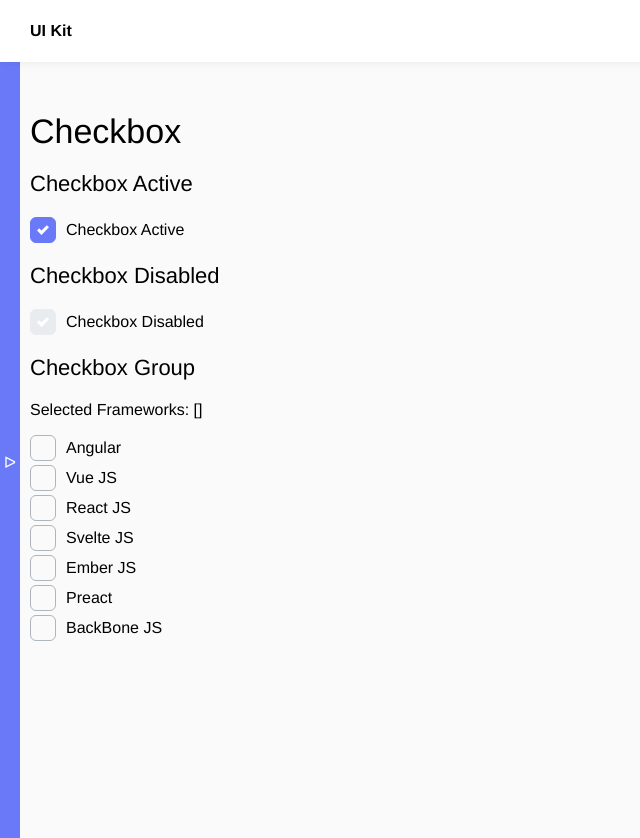
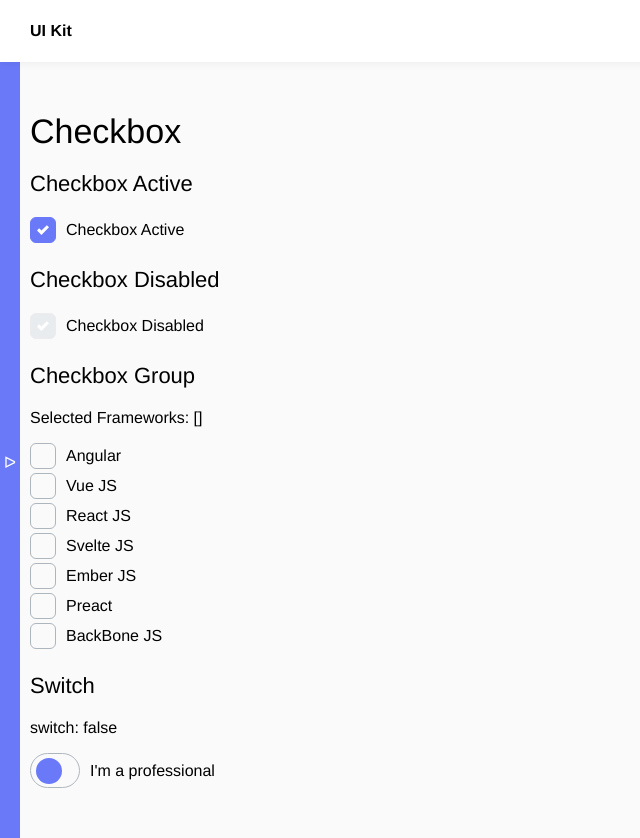
Before and after one commit to human97/Vue-UI-Kit, a Vue app: page /checkbox in a window 1280 px wide. Shown: the whole page, without its empty margins (0-640 px from the left). Before the commit the page ends 800 px from the top, so only its background shows below. Built offline with nearby package versions, Linux system fonts and the light colour scheme.

Commit message:
feat: Add UI switch

```diff
--- a/src/components/UI/AppCheckbox.vue
+++ b/src/components/UI/AppCheckbox.vue
@@ -29,6 +29,10 @@ const props = defineProps({
         type: Boolean,
         default: false
     },
+    type: {
+      type: String,
+      default: 'checkbox'
+    },
 })
 
 const handleClick = (event) => {
@@ -41,8 +45,9 @@ const handleClick = (event) => {
 </script>
 
 <template>
+  <div :class="[{'switch-container': type === 'switch'}]">
     <input
-      class="checkbox"
+      :class="[{'checkbox': type === 'checkbox'}, {'switch': type === 'switch'}]"
       type="checkbox"
       :name="name"
       :id="id"
@@ -56,6 +61,14 @@ const handleClick = (event) => {
     >
         {{ label }}
     </label>
+    <label
+      class="switch__label"
+      :for="id"
+      v-if="type === 'switch'"
+    >
+        {{ label }}
+    </label>
+  </div>
 </template>
 
 <style lang="scss" scoped>
@@ -105,4 +118,58 @@ const handleClick = (event) => {
     border: 1px solid #ECEBED;
   }
 }
+
+.switch {
+	height: 0;
+	width: 0;
+	visibility: hidden;
+  position: absolute;
+  z-index: -1;
+  opacity: 0;
+
+  &-container {
+    display: flex;
+    align-items: center;
+  }
+  &__label {
+    margin-left: 10px;
+  }
+  & + label {
+    cursor: pointer;
+    text-indent: -9999px;
+    width: 50px;
+    height: 35px;
+    background: #fafafa;
+    border: 1px solid #adb5bd;
+    display: block;
+    border-radius: 100px;
+    position: relative;
+    &:after {
+      content: "";
+      position: absolute;
+      top: 50%;
+      left: 5px;
+      width: 26px;
+      height: 26px;
+      background: #fff;
+      background: var(--primary);
+      border-radius: 90px;
+      transition: 0.3s;
+      transform: translateY(-50%);
+      }
+  }
+  &:checked {
+    & + label {
+      background: var(--primary);
+      &:after {
+        background: #fff;
+        left: calc(100% - 5px);
+        transform: translateX(-100%) translateY(-50%);
+      }
+      &:active:after {
+        width: 33px;
+      }
+    }
+  }
+}
 </style>
--- a/src/views/CheckboxView.vue
+++ b/src/views/CheckboxView.vue
@@ -17,6 +17,8 @@ const frameworksList = ref([
     {name: 'BackBone JS', id: 'f7'},
 ])
 const selectedFrameworks = ref([])
+
+const switchProfessional = ref(false)
 </script>
 
 <template>
@@ -53,4 +55,17 @@ const selectedFrameworks = ref([])
             name="frameworks"
         />
     </div>
+
+    <h2 class="heading-2">Switch</h2>
+    <p>switch: {{ switchProfessional }}</p>
+    <div class="line">
+        <app-checkbox
+            label="I'm a professional"
+            id="switch"
+            name="switch"
+            value="I'm a professional"
+            type="switch"
+            v-model:checked="switchProfessional"
+        />
+    </div>
 </template>
```
